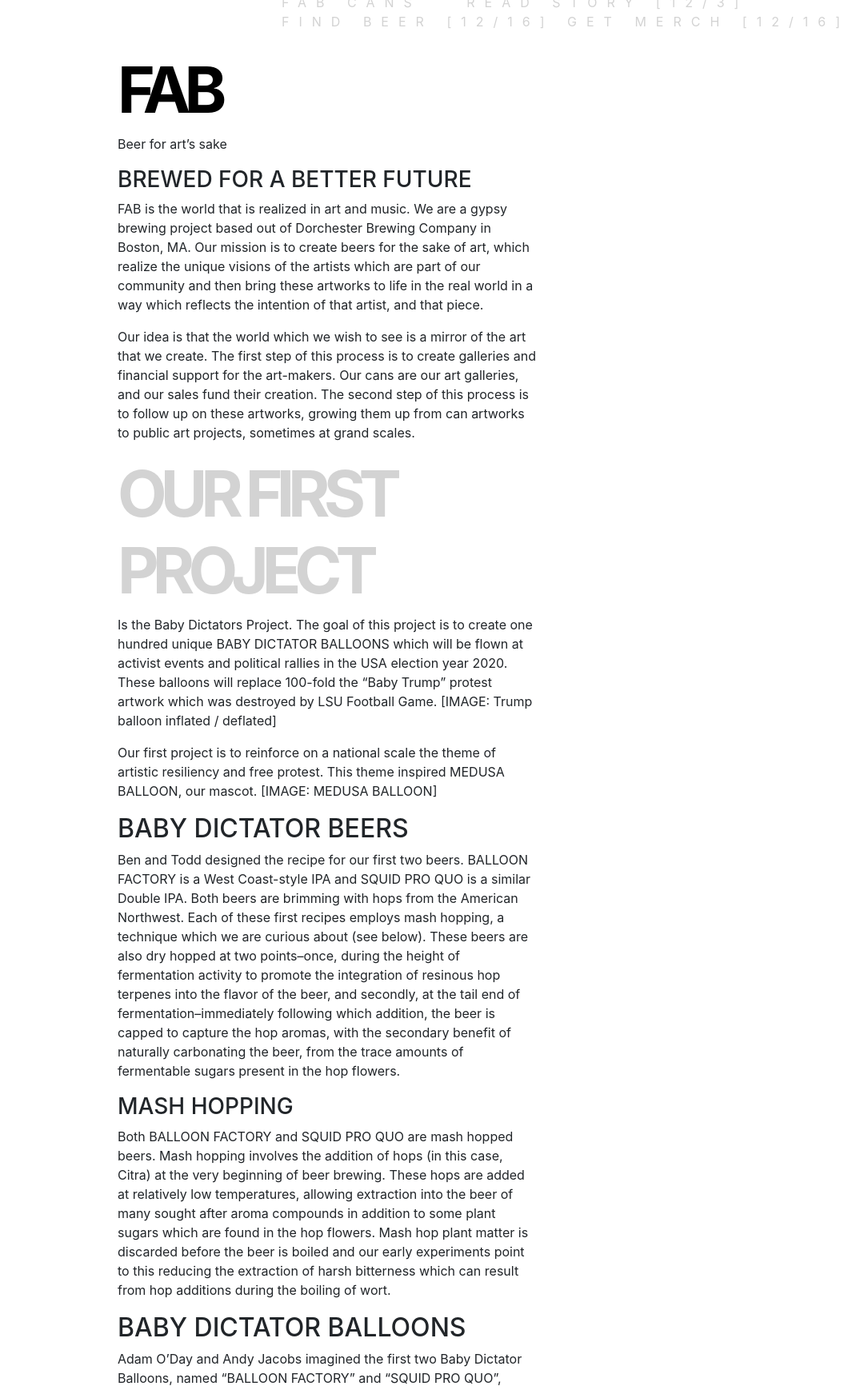
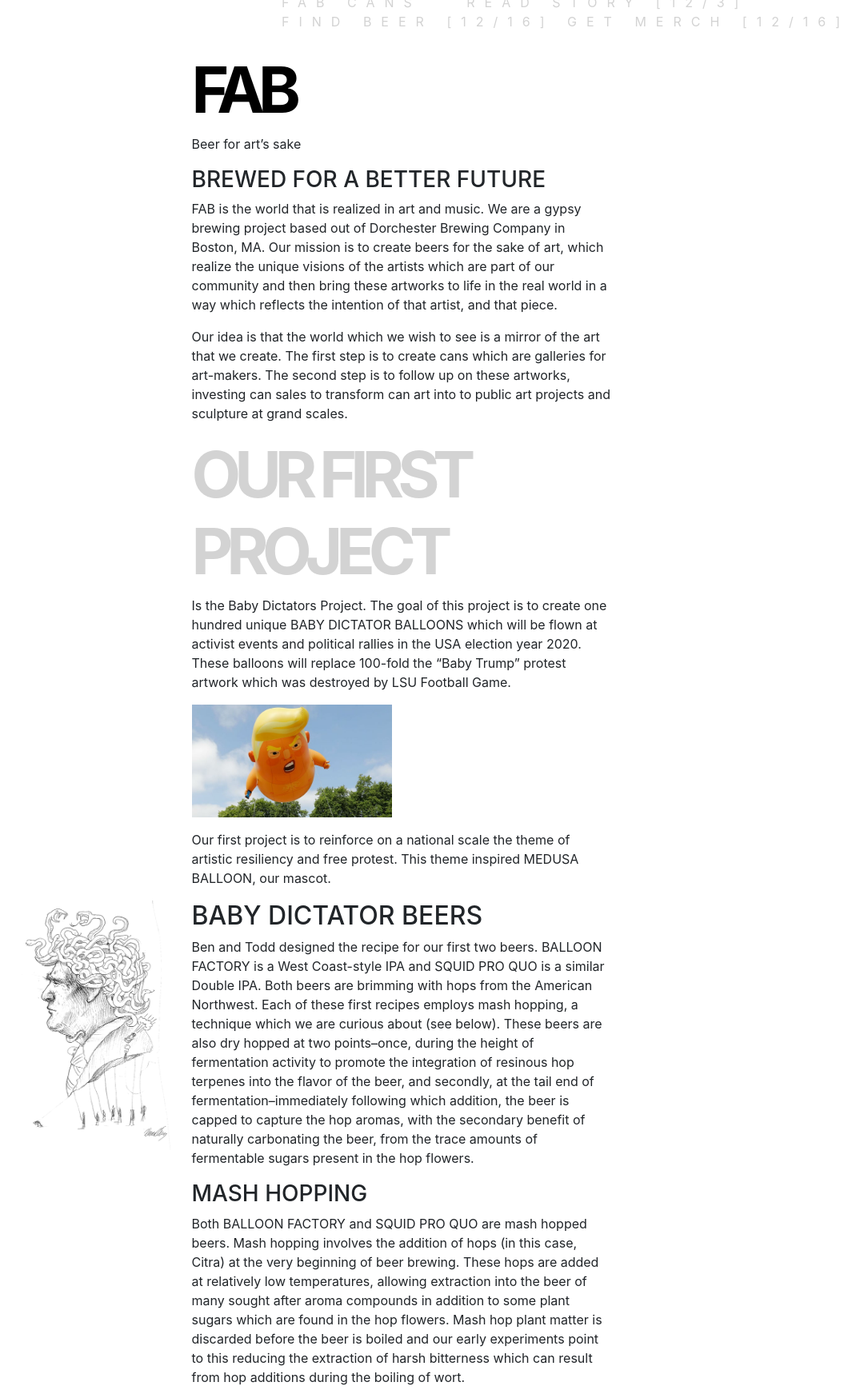
Before and after one commit to fab-rems/fab-beer.github.io, a Jekyll site: the page built from index.html, in a window 1280 px wide, cut to the strip 556-2294 px from the top of the page. Shown: the whole strip at 80% size, without its empty margins (138-1218 px from the left). Built offline with Jekyll 4.4.1, drawn with Linux system fonts in a browser that asks for light colours; nearby versions of some CDN libraries; comment, search, counter and statistics services are not loaded.

Commit message:
adds markdown images

```diff
--- a/_includes/story.md
+++ b/_includes/story.md
@@ -3,13 +3,17 @@
 ### BREWED FOR A BETTER FUTURE ###
 FAB is the world that is realized in art and music. We are a gypsy brewing project based out of Dorchester Brewing Company in Boston, MA. Our mission is to create beers for the sake of art, which realize the unique visions of the artists which are part of our community and then bring these artworks to life in the real world in a way which reflects the intention of that artist, and that piece.
 
-Our idea is that the world which we wish to see is a mirror of the art that we create. The first step of this process is to create galleries and financial support for the art-makers. Our cans are our art galleries, and our sales fund their creation. The second step of this process is to follow up on these artworks, growing them up from can artworks to public art projects, sometimes at grand scales.
+Our idea is that the world which we wish to see is a mirror of the art that we create. The first step is to create cans which are galleries for  art-makers. The second step is to follow up on these artworks, investing can sales to transform can art into to public art projects and sculpture at grand scales.
 # OUR FIRST PROJECT #
 Is the Baby Dictators Project. The goal of this project is to create one hundred unique BABY DICTATOR BALLOONS which will be flown at activist events and political rallies in the USA election year 2020. These balloons will replace 100-fold the “Baby Trump” protest artwork which was destroyed by LSU Football Game.
-[IMAGE: Trump balloon inflated / deflated]
+<div class="original-baby inline-image-next image-next"></div>
+![Original Baby Trump](/assets/img/babytrump.jpg){:class="img-responsive"}
+
+
 
 Our first project is to reinforce on a national scale the theme of artistic resiliency and free protest. This theme inspired MEDUSA BALLOON, our mascot.
-[IMAGE: MEDUSA BALLOON]
+<div class="medusa left-image-next image-next"></div>
+![Original Baby Trump](/assets/img/Headwithoutgray@0,5x.png){:class="img-responsive"}
 ## BABY DICTATOR BEERS ##
 Ben and Todd designed the recipe for our first two beers. BALLOON FACTORY is a West Coast-style IPA and SQUID PRO QUO is a similar Double IPA. Both beers are brimming with hops from the American Northwest. Each of these first recipes employs mash hopping, a technique which we are curious about (see below). These beers are also dry hopped at two points--once, during the height of fermentation activity to promote the integration of resinous hop terpenes into the flavor of the beer, and secondly, at the tail end of fermentation--immediately following which addition, the beer is capped to capture the hop aromas, with the secondary benefit of naturally carbonating the beer, from the trace amounts of fermentable sugars present in the hop flowers.
 ### MASH HOPPING ###
--- a/_sass/main.scss
+++ b/_sass/main.scss
@@ -1,4 +1,18 @@
 body.style-main{
+
+    .inline-image-next + *{
+        width:250px;
+        display:block;
+        position:relative;
+    }
+    .left-image-next + *{
+        position:absolute;
+        right:100%;
+        width:200px;
+    }
+    .image-next + * img{
+max-width:100%;
+    }
     .splash{
         // background-image:url(/assets/canart/cans_sqp_art.png);
     }
--- a/index.html
+++ b/index.html
@@ -71,7 +71,7 @@
 
 
     </div> -->
-    <div class="col-sm-6 offset-sm-2">
+    <div class="col-sm-6 offset-sm-3">
     {% capture my_include %}{% include /story.md %}{% endcapture %}
     {{ my_include | markdownify }}
     </div>
```
Also changed, not shown: assets/img/Headwithoutgray@0,5x.png (added), assets/img/babytrump.jpg (added).
